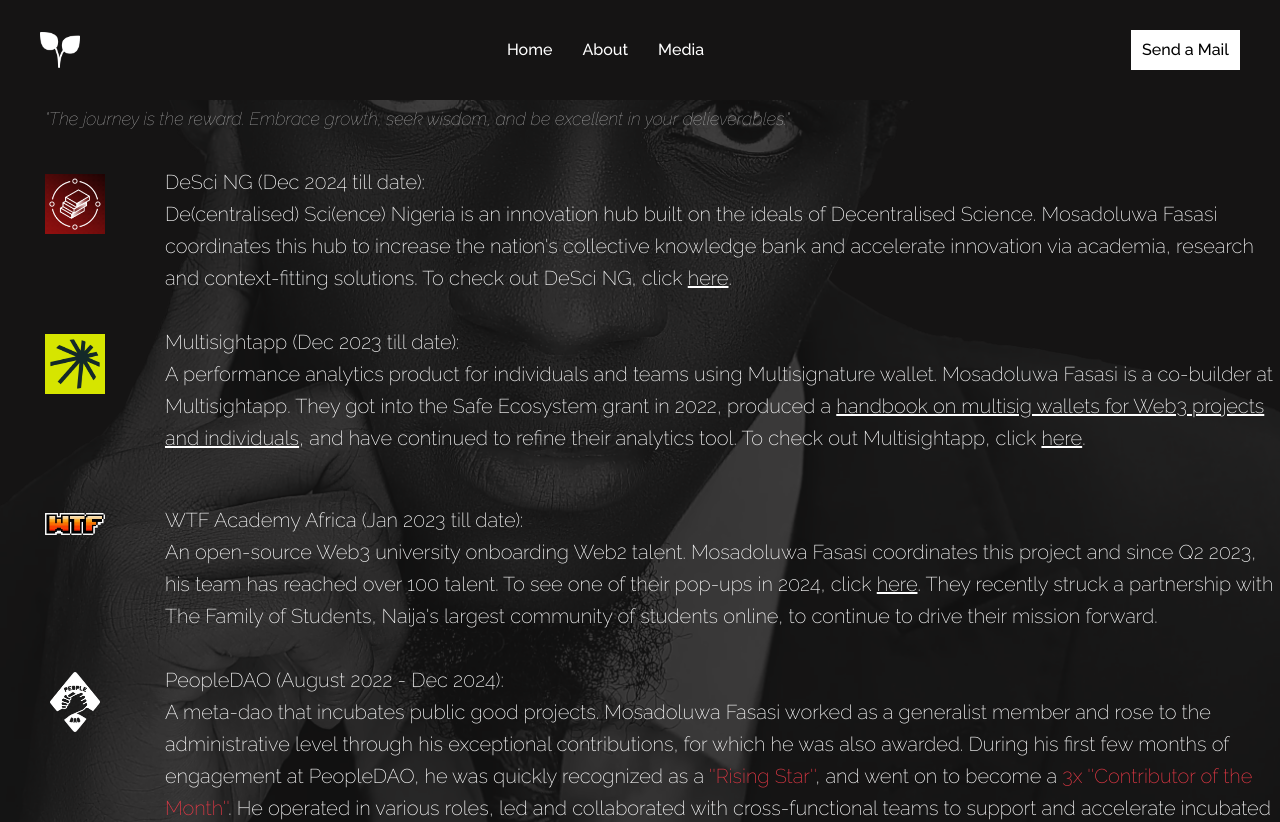
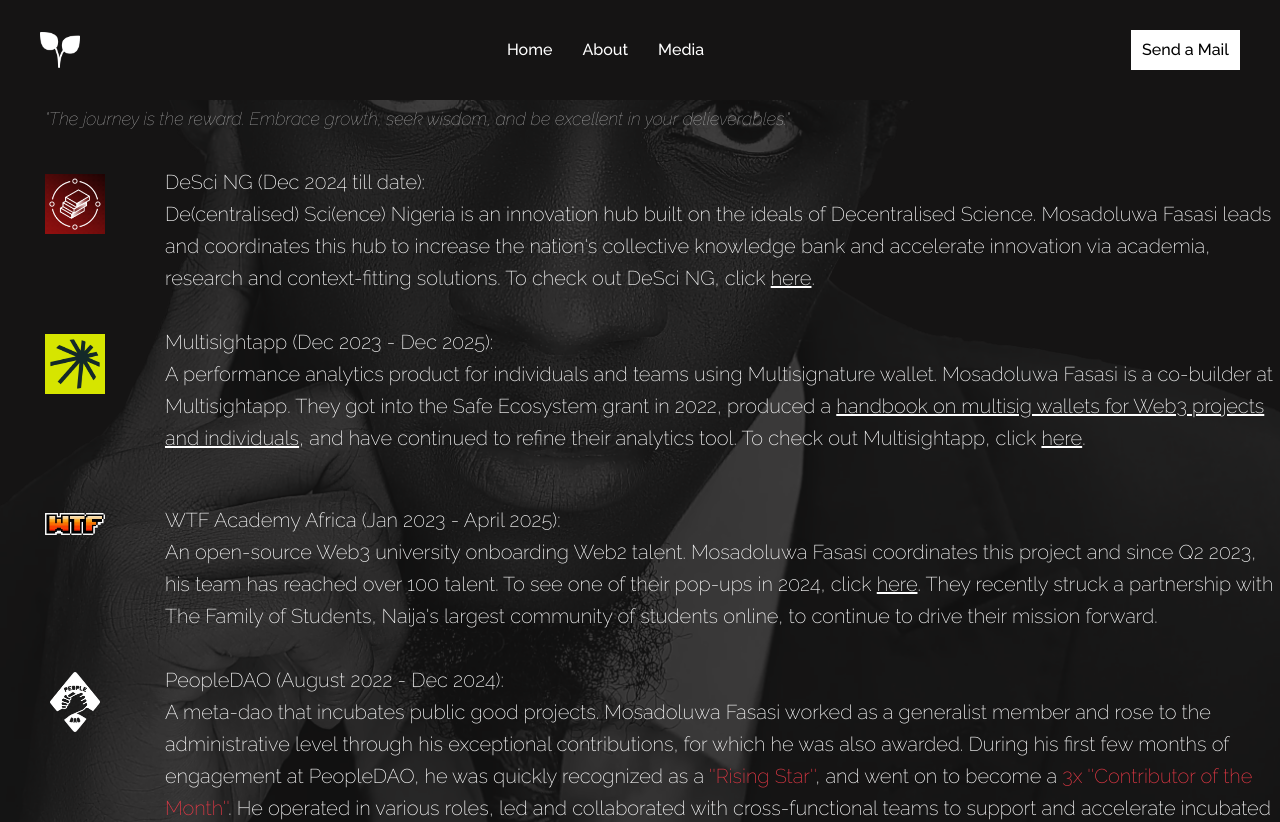
Before and after one commit to Mosamorphing/website, a React (Vite) app: page /career in a window 1280 px wide. Shown: the top 822 px of the page. Built offline with nearby package versions, Linux system fonts and the light colour scheme.

Commit message:
updates career

```diff
--- a/src/pages/About/Career.jsx
+++ b/src/pages/About/Career.jsx
@@ -35,7 +35,7 @@
                   </div>
                   <p className="flex-1 -mt-2 sm:-mt-[6px]">
                     DeSci NG (Dec 2024 till date): <br /> De(centralised) Sci(ence) Nigeria is an innovation hub built on
-                    the ideals of Decentralised Science. Mosadoluwa Fasasi coordinates
+                    the ideals of Decentralised Science. Mosadoluwa Fasasi leads and coordinates
                     this hub to increase the nation's collective knowledge bank and accelerate innovation via
                     academia, research and context-fitting solutions. To check out
                     DeSci NG, click{" "}
@@ -59,7 +59,7 @@
                     />
                   </div>
                   <p className="flex-1 -mt-2 sm:-mt-[6px]">
-                    Multisightapp (Dec 2023 till date): <br /> A performance analytics
+                    Multisightapp (Dec 2023 - Dec 2025): <br /> A performance analytics
                     product for individuals and teams using Multisignature wallet. Mosadoluwa Fasasi is a
                     co-builder at Multisightapp. They got into the Safe
                     Ecosystem grant in 2022, produced a                    <a
@@ -92,7 +92,7 @@
                     />
                   </div>
                   <p className="flex-1 mt-[10px] sm:mt-[4px]">
-                    WTF Academy Africa (Jan 2023 till date): <br /> An
+                    WTF Academy Africa (Jan 2023 - April 2025): <br /> An
                     open-source Web3 university onboarding Web2 talent.
                     Mosadoluwa Fasasi coordinates this project and since Q2 2023, his
                     team has reached over 100 talent. To see one of their
```
